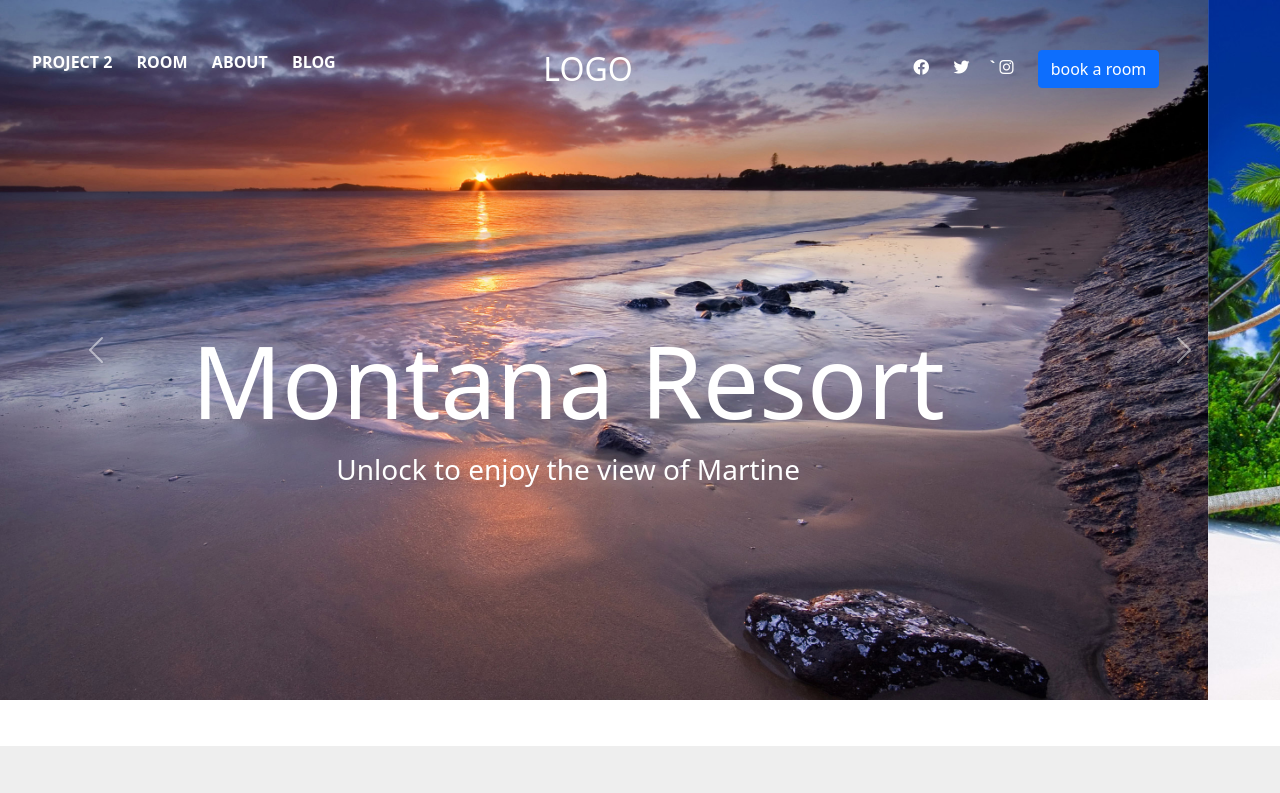
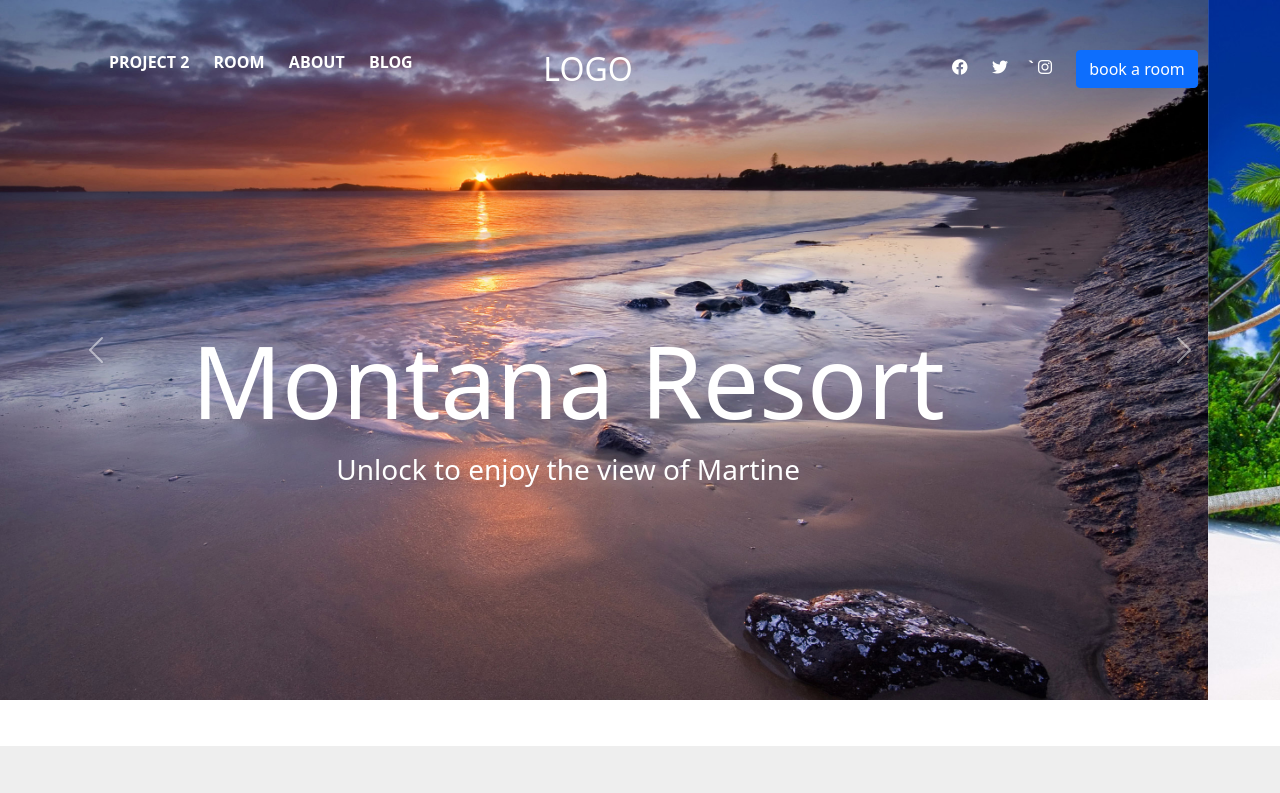
Before and after one commit to Mona-essa/booking-site, a plain HTML site: page index.html in a window 1280 px wide. Shown: the top 793 px of the page. Drawn offline with nearby package versions, Linux system fonts and the light colour scheme; files whose address does not match are found by name.

Commit message:
Update main.css

```diff
--- a/css/main.css
+++ b/css/main.css
@@ -26,6 +26,7 @@ html{
 .header ul{
     list-style: none;
     display: inline-block;
+    margin-left: 77px;
 }
 .header ul li{
     display: inline-block;
```
